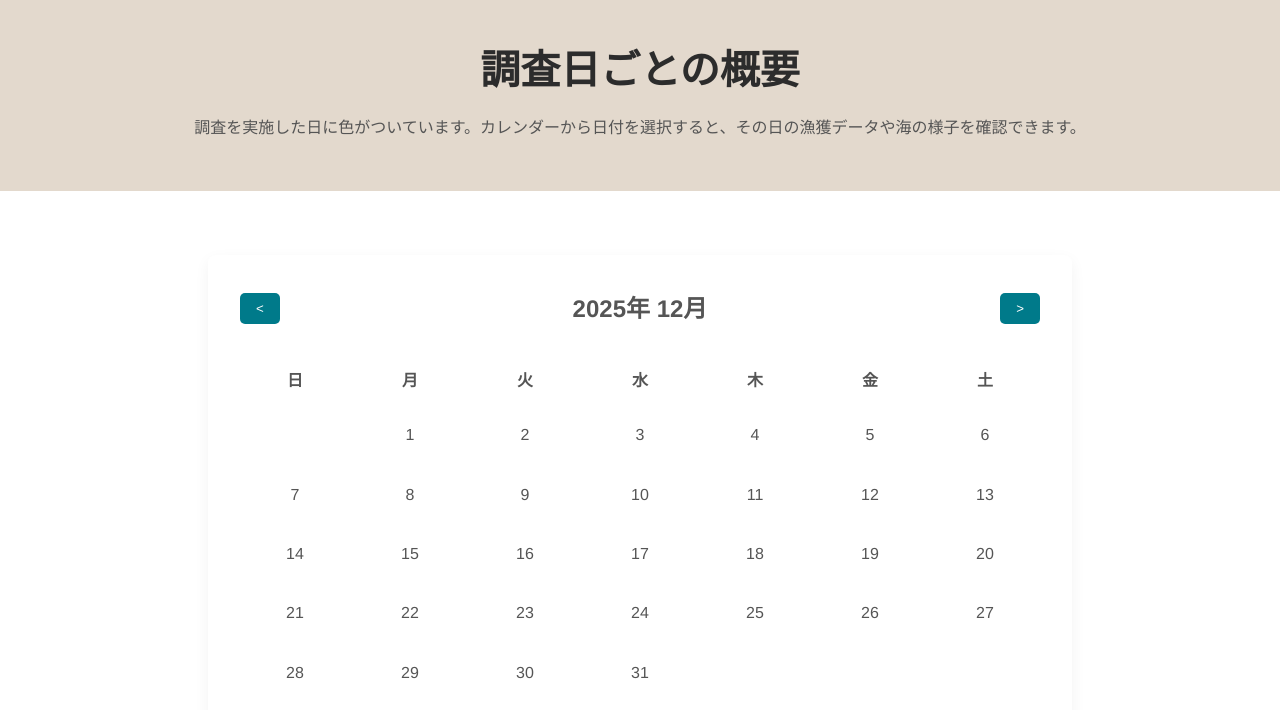
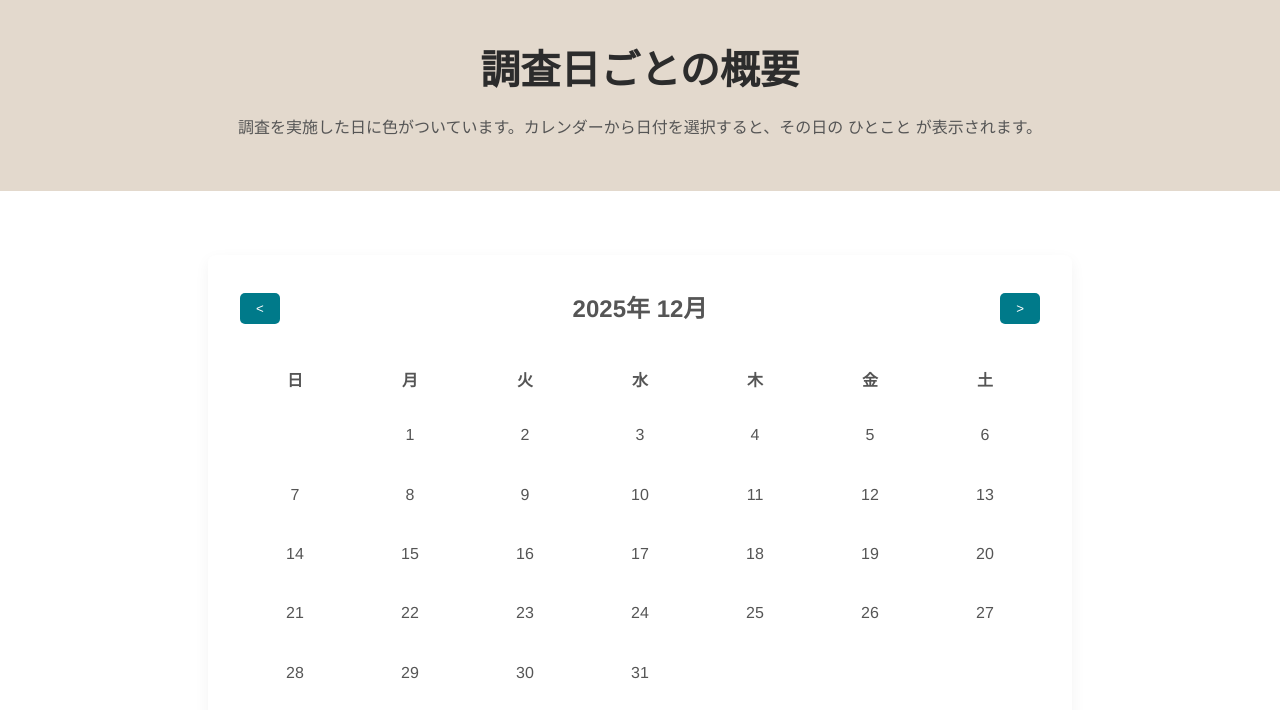
Before and after one commit to fujioka-tuna/fujioka-tuna.github.io, a plain HTML site: page data_top/data_bydate.html in a window 1280 px wide. Shown: the part 90-800 px from the top of the page. Drawn offline with Linux system fonts and the light colour scheme; no server answers.

Commit message:
Update data_bydate.html

```diff
--- a/data_top/data_bydate.html
+++ b/data_top/data_bydate.html
@@ -15,7 +15,7 @@
     <div class="page-header">
         <h1 class="page-title lang-ja">調査日ごとの概要</h1>
         <h1 class="page-title lang-en" style="display:none;">Daily Summary</h1>
-        <p class="page-subtitle lang-ja">調査を実施した日に色がついています。カレンダーから日付を選択すると、その日の漁獲データや海の様子を確認できます。</p>
+        <p class="page-subtitle lang-ja">調査を実施した日に色がついています。カレンダーから日付を選択すると、その日の ひとこと が表示されます。</p>
         <p class="page-subtitle lang-en" style="display:none;">Select a date from the calendar to view catch data and sea conditions for that day.</p>
     </div>
     <div class="main-content">
```
